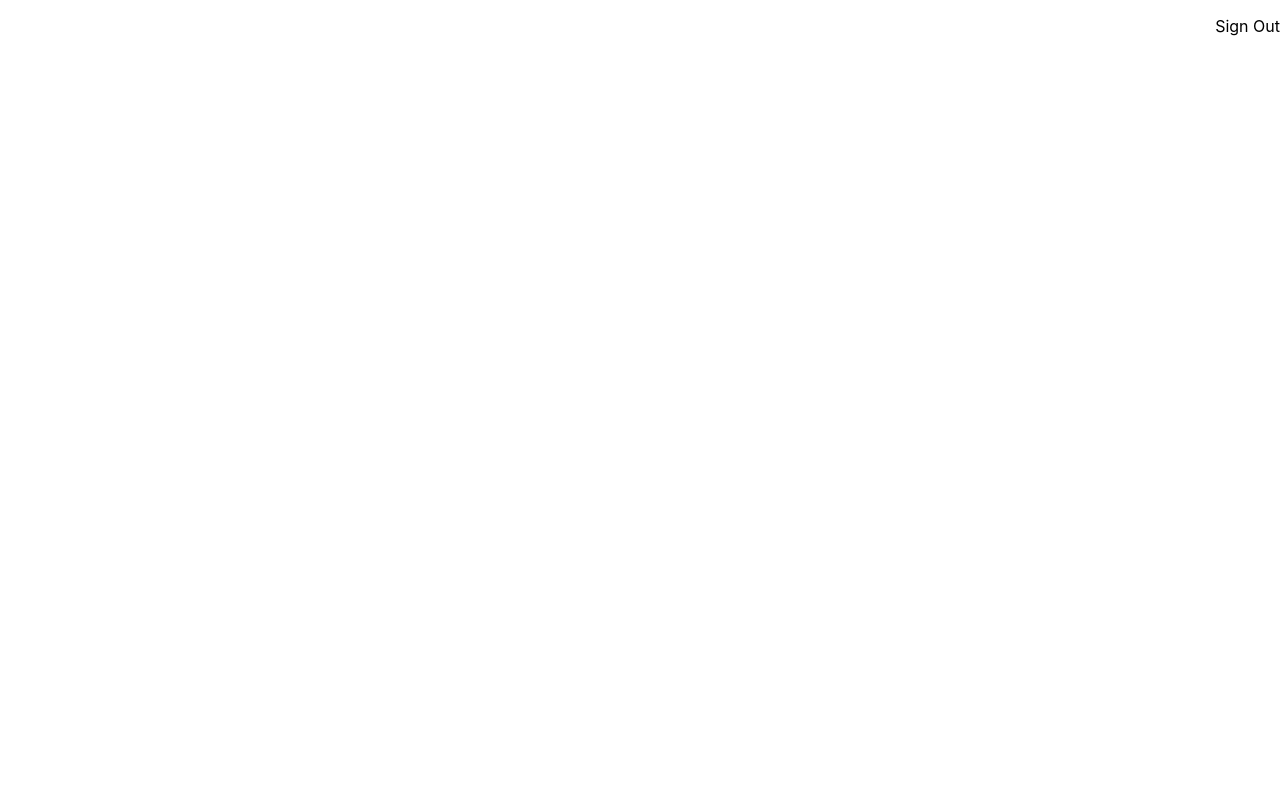
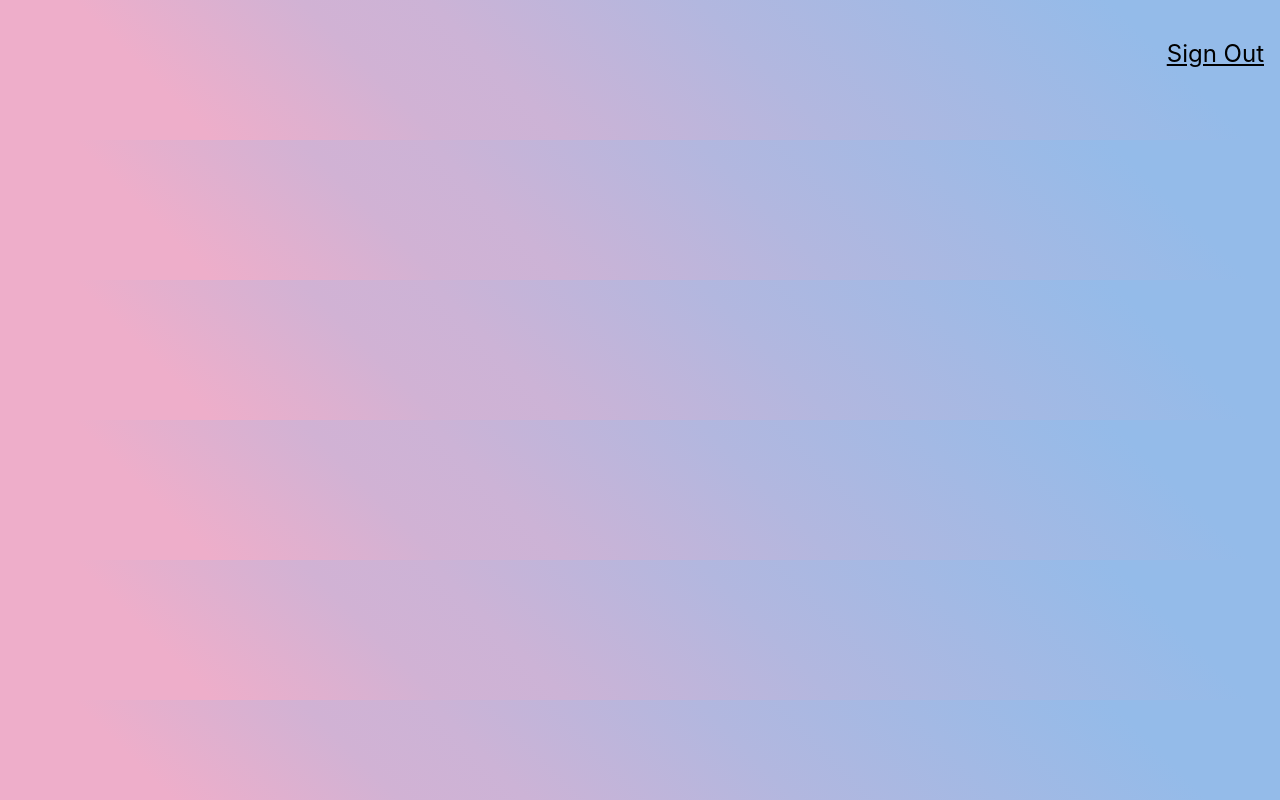
Before and after one commit to valliant71/facebrain, a React (Create React App) app: page / in a window 1280 px wide. Built offline with nearby package versions, Linux system fonts and the light colour scheme.

Commit message:
added Logo and react-tilt

```diff
--- a/package.json
+++ b/package.json
@@ -9,6 +9,7 @@
     "react": "^17.0.2",
     "react-dom": "^17.0.2",
     "react-scripts": "4.0.3",
+    "react-tilt": "^0.1.4",
     "tachyons": "^4.12.0",
     "web-vitals": "^1.1.2"
   },
--- a/src/App.js
+++ b/src/App.js
@@ -1,12 +1,13 @@
 import React, {Component} from 'react';
 import Navigation from './components/navigation/navigation';
+import Logo from './components/Logo/Logo';
 import './App.css';
 
 function App() {
   return (
     <div className="App">
       <Navigation />
-      {/* <Logo /> */}
+       <Logo />
       {/* <ImageLinkForm/> */}
       {/* <FaceRecognition />} */}
     </div>
--- /dev/null
+++ b/src/components/Logo/Logo.js
@@ -0,0 +1,12 @@
+import React from 'react';
+
+const Logo = () => {
+    return (
+    <div className='ma4 mt0'>
+
+    </div>
+    );
+}
+
+
+export default Logo;
--- a/src/components/navigation/navigation.js
+++ b/src/components/navigation/navigation.js
@@ -3,7 +3,7 @@ import React from 'react';
 const Navigation = () => {
     return (
     <nav style={{display: 'flex', justifyContent: 'flex-end'}}>
-        <p>Sign Out</p>
+        <p className='f3 link dim black underline pa3 pointer'>Sign Out</p>
     </nav>
     );
 }
--- a/src/index.css
+++ b/src/index.css
@@ -5,6 +5,8 @@ body {
     sans-serif;
   -webkit-font-smoothing: antialiased;
   -moz-osx-font-smoothing: grayscale;
+  background: rgb(238,174,202);
+background: linear-gradient(45deg, rgba(238,174,202,1) 15%, rgba(209,178,212,1) 31%, rgba(204,179,214,1) 40%, rgba(178,183,223,1) 59%, rgba(148,187,233,1) 88%);
 }
 
 code {
--- a/src/index.js
+++ b/src/index.js
@@ -3,6 +3,7 @@ import ReactDOM from 'react-dom';
 import './index.css';
 import App from './App';
 import reportWebVitals from './reportWebVitals';
+import 'tachyons';
 
 ReactDOM.render(
   <React.StrictMode>
```
Also changed, not shown: 1 other file (tests, documents, lock files or other folders).
